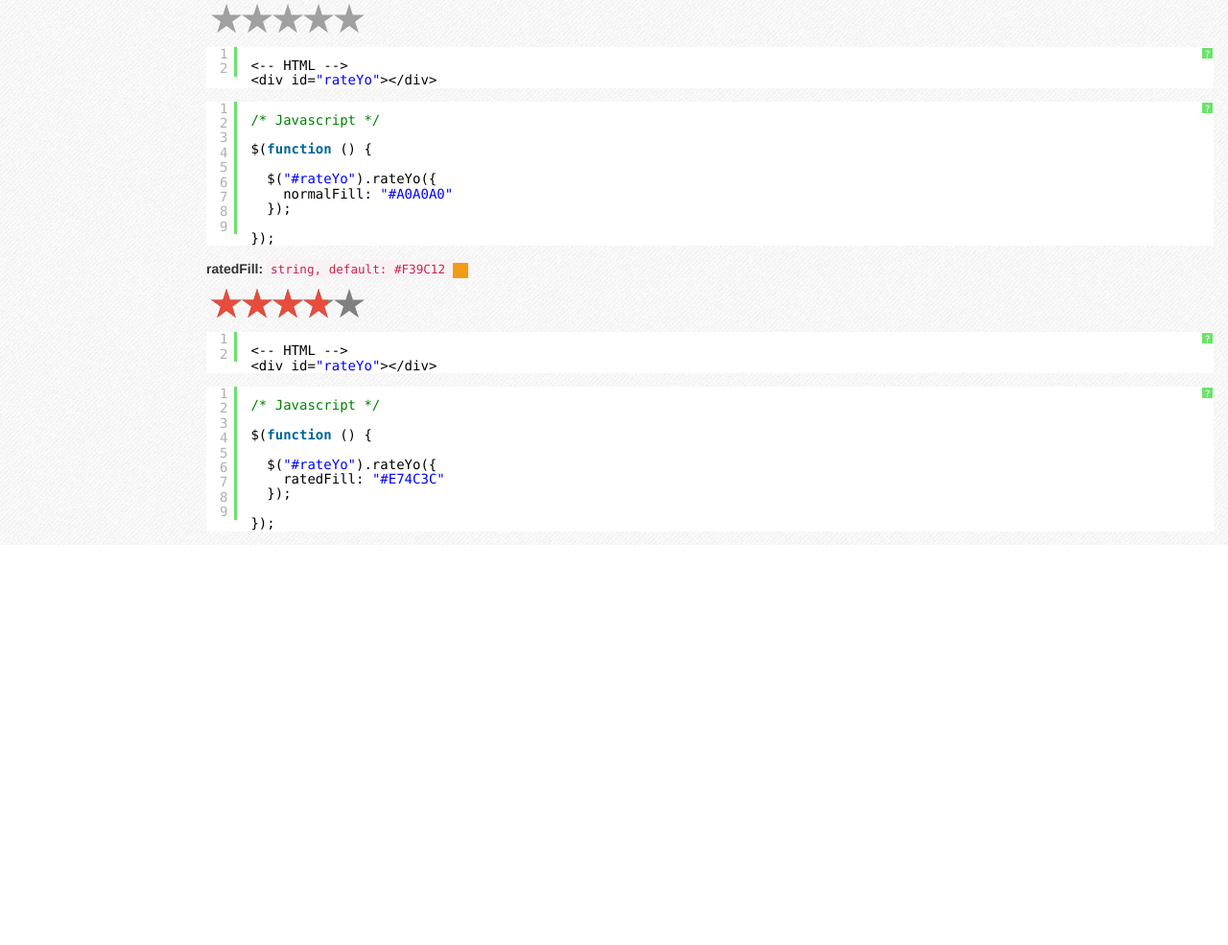
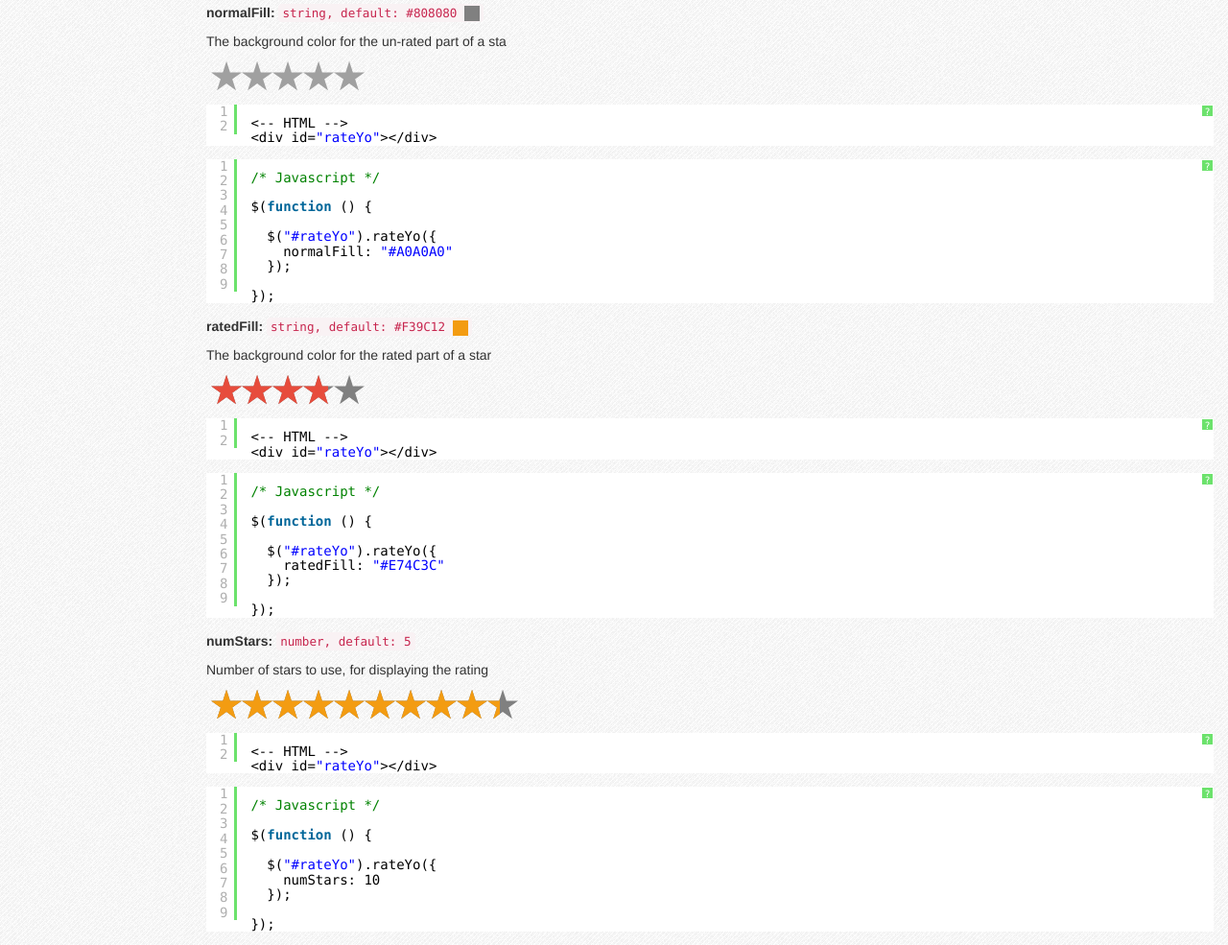
Before and after one commit to prrashi/rateYo, a plain HTML site: page index.html in a window 1280 px wide. Shown: the part 852-1837 px from the top of the page at 96% size. Before the commit the page ends 1420 px from the top, so only its background shows below. Drawn offline with Linux system fonts and the light colour scheme.

Commit message:
Added numStars option to the DOC

```diff
--- a/application.js
+++ b/application.js
@@ -41,6 +41,14 @@ $(function () {
     rating: 3.8,
     ratedFill: $ratedFillDemo.attr("data-color")
   });
+
+  /* Option - numStars */
+  var $numStarsDemo = $options.filter(".option-numStars")
+                              .find("div.rating");
+  $numStarsDemo.rateYo({
+    rating: getRandomRating(),
+    numStars: parseFloat($numStarsDemo.attr("data-number"))
+  });
   /*
   $(".counter").text(rating);
 
--- a/index.html
+++ b/index.html
@@ -133,6 +133,8 @@
             <h3>Options</h3>
             <div class="option option-starWidth">
               <p><b>starWidth:</b><code>string, default: 18px</code></p>
+              <p>The width of each star, the width of a star is always equal
+                 to its height</p>
               <div class="option-content">
                 <div class="clearfix">
                   <div class="rating" data-width="40px"></div>
@@ -162,6 +164,7 @@
                 <code>string, default: #808080
                   <i style="width: 16px;height:16px;display: inline-block; background: #808080; vertical-align: middle"></i>
                 </code>
+                <p>The background color for the un-rated part of a sta</p>
               </p>
               <div class="option-content">
                 <div class="clearfix">
@@ -194,6 +197,7 @@
                 <code>string, default: #F39C12
                   <i style="width: 16px;height:16px;display: inline-block; background: #F39C12; vertical-align: middle"></i>
                 </code>
+                <p>The background color for the rated part of a star</p>
               </p>
               <div class="option-content">
                 <div class="clearfix">
@@ -219,7 +223,38 @@
                   </pre>
                 </div>
               </div><!-- End Option Content -->
-            </div><!-- End option-ratedFill-->
+            </div><!-- End option-ratedFill -->
+            <div class="option option-numStars">
+              <p>
+                <b>numStars:</b>
+                <code>number, default: 5</code>
+                <p>Number of stars to use, for displaying the rating</p>
+              </p>
+              <div class="option-content">
+                <div class="clearfix">
+                  <div class="pull-left">
+                    <div class="rating" data-number="10"></div>
+                  </div>
+                </div>
+                <div class="clearfix">
+                  <pre class="brush: js">
+                    &lt;-- HTML --&gt;
+                    &lt;div id="rateYo"&gt;&lt;/div&gt;
+                  </pre>
+                  <pre class="brush: js">
+                    /* Javascript */
+
+                    $(function () {
+
+                      $("#rateYo").rateYo({
+                        numStars: 10
+                      });
+
+                    });
+                  </pre>
+                </div>
+              </div><!-- End Option Content -->
+            </div><!-- End option-numStars -->
           </div>
         </div>
       </div><!-- End Container Fluid -->
```
